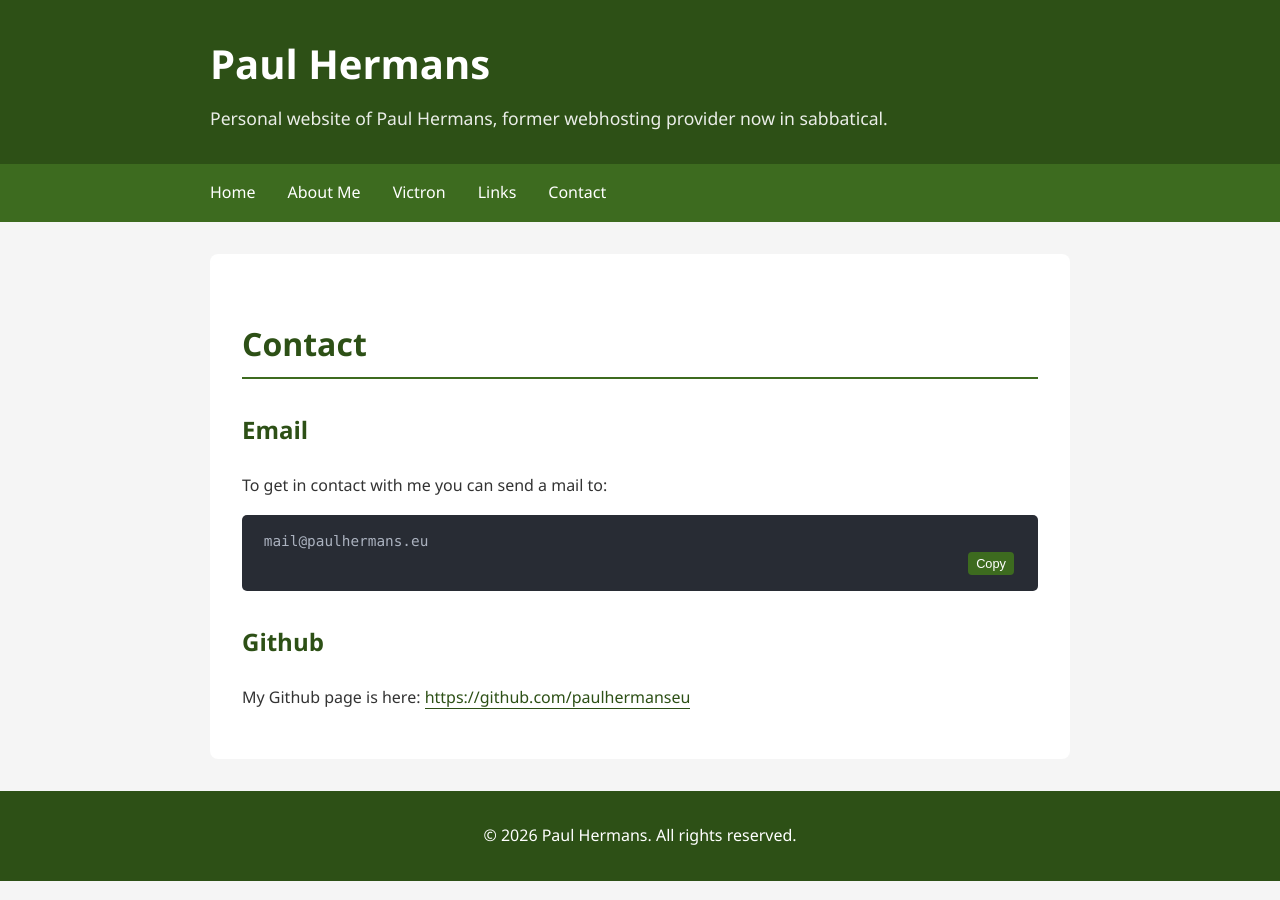
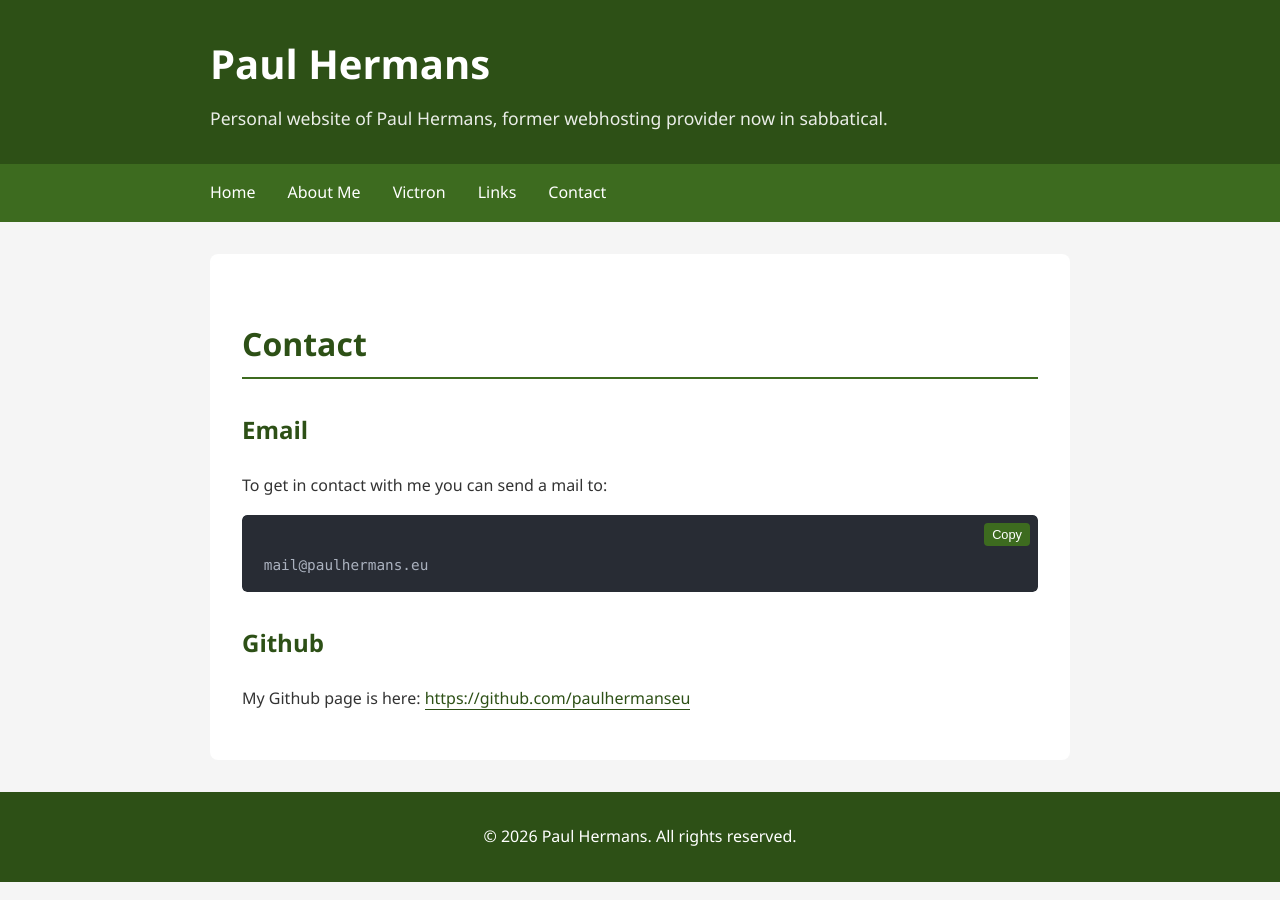
Before and after one commit to paulhermanseu/paulhermans.eu, a Jekyll site: the page built from contact.md, in a window 1280 px wide. Built offline with Jekyll 4.4.1, drawn with Linux system fonts in a browser that asks for light colours.

Commit message:
Enhance preformatted text layout with scroll area
Added a wrapper for preformatted text and a scroll area to improve layout. Adjusted the copy button's position and functionality.

```diff
--- a/_layouts/default.html
+++ b/_layouts/default.html
@@ -139,15 +139,25 @@
             color: #e83e8c;
         }
 
+        .pre-wrapper {
+            position: relative;
+            margin-bottom: 1rem;
+            border-radius: 5px;
+            overflow: hidden;
+        }
+
+        .pre-wrapper .scroll-area {
+            overflow-x: auto;
+        }
+
         main pre {
             background-color: #282c34;
             color: #abb2bf;
             padding: 1rem;
+            padding-top: 2.5rem; /* leave room for the copy button */
             border-radius: 5px;
-            overflow-x: auto;
-            margin-bottom: 1rem;
+            margin-bottom: 0;
             line-height: 1.4;
-            position: relative; /* important for button */
         }
 
         main pre code {
@@ -250,10 +260,9 @@
         }
 
         .copy-button {
-            position: sticky;
+            position: absolute;
             top: 8px;
             right: 8px;
-            float: right;
             padding: 4px 8px;
             font-size: 0.8rem;
             background-color: #3d6b1f;
@@ -261,7 +270,7 @@
             border: none;
             border-radius: 4px;
             cursor: pointer;
-            z-index: 10;
+            z-index: 1;
         }
 
         .copy-button:hover {
```
Also changed, not shown: other parts of _layouts/default.html (+13 -3 lines).
